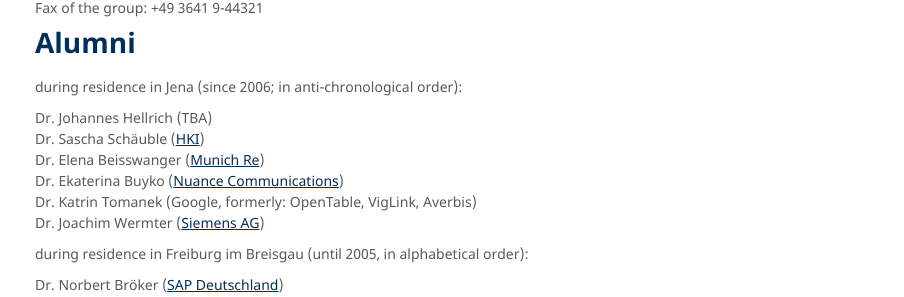
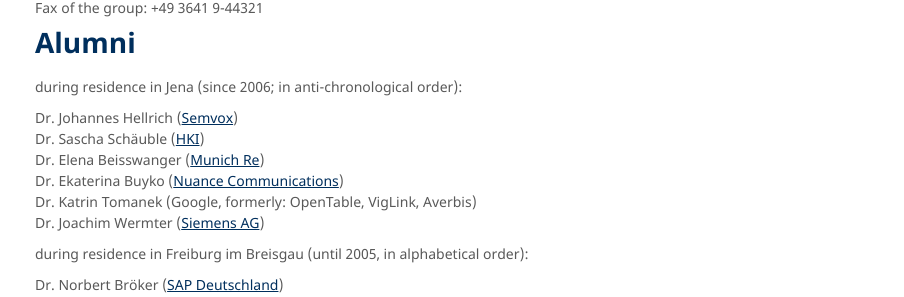
Before and after one commit to JULIELab/JULIELab.github.io, a Jekyll site: the page built from Staff.md, in a window 1280 px wide and 1207 px high. Shown: the part 518-815 px from the top of the window, without its empty margins (185-1089 px from the left). Built offline with Jekyll 4.4.1, drawn with Linux system fonts in a browser that asks for light colours; our own code applies the rules of GitHub Pages for plain Markdown files.

Commit message:
Update Staff.md

```diff
--- a/Staff.md
+++ b/Staff.md
@@ -23,7 +23,7 @@
 
 during residence in Jena (since 2006; in anti-chronological order):
 
-Dr. Johannes Hellrich (TBA) <br/>
+Dr. Johannes Hellrich ([Semvox](https://www.semvox.de/))<br/>
 Dr. Sascha Schäuble ([HKI](https://www.leibniz-hki.de/de/home.html))<br/>
 Dr. Elena Beisswanger ([Munich Re](https://www.xing.com/profile/Elena_Beisswanger2/cv))<br/>
 Dr. Ekaterina Buyko ([Nuance Communications](http://www.nuance.de/))<br/>
```
